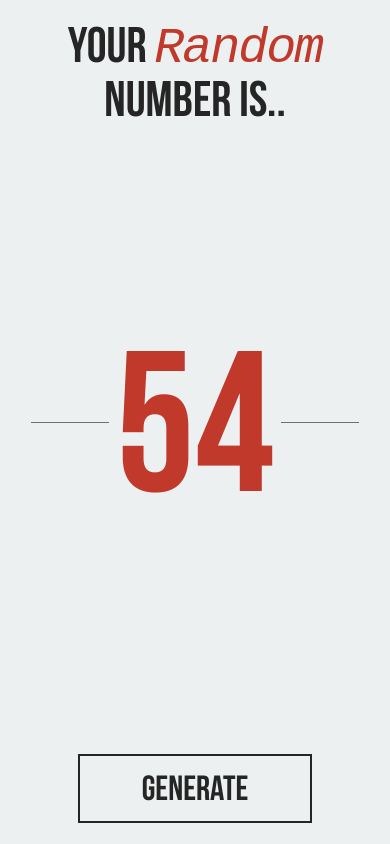
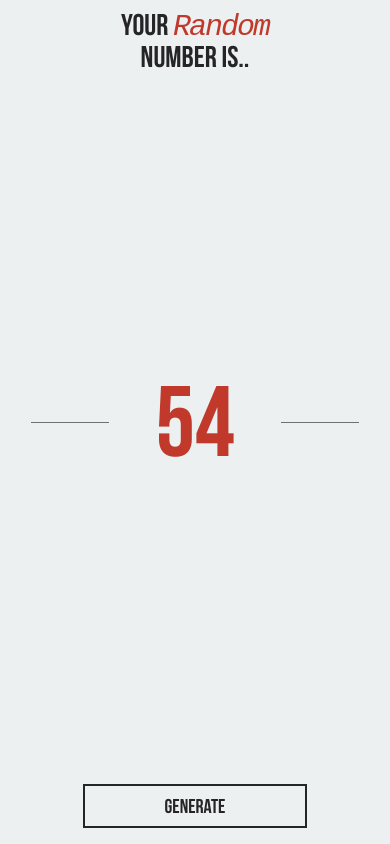
Before and after one commit to MaxHill/randomNumber, a plain HTML site: page index.html in a window 390 px wide. Drawn offline with Linux system fonts and the light colour scheme.

Commit message:
Mobil anpassning

```diff
--- a/css/style.css
+++ b/css/style.css
@@ -176,6 +176,37 @@ html, body, .content{
 	animation: rollOut .5s ease;
 }
 
+/* tablet (portrait and landscape) ----------- */
+@media only screen
+and (max-width : 900px) {
+	.header h1{
+		font-size: 30px;
+		margin-top: 10px;
+		font-family: 'bebas_neueregular';
+		color: #252525;
+	}
+
+	.btn{
+		font-size: 20px;
+		padding: 10px;
+	}
+	.generate{
+		height: 60px;
+	}
+
+	.outputContain{
+		height: 300px;
+
+	}
+	.output span{
+		line-height: 300px;
+		font-size: 100px;
+	}
+}
+
+
+
+/*Animationer*/
 /* Chrome, Safari, Opera */
 @-webkit-keyframes rollIn
 {
```
